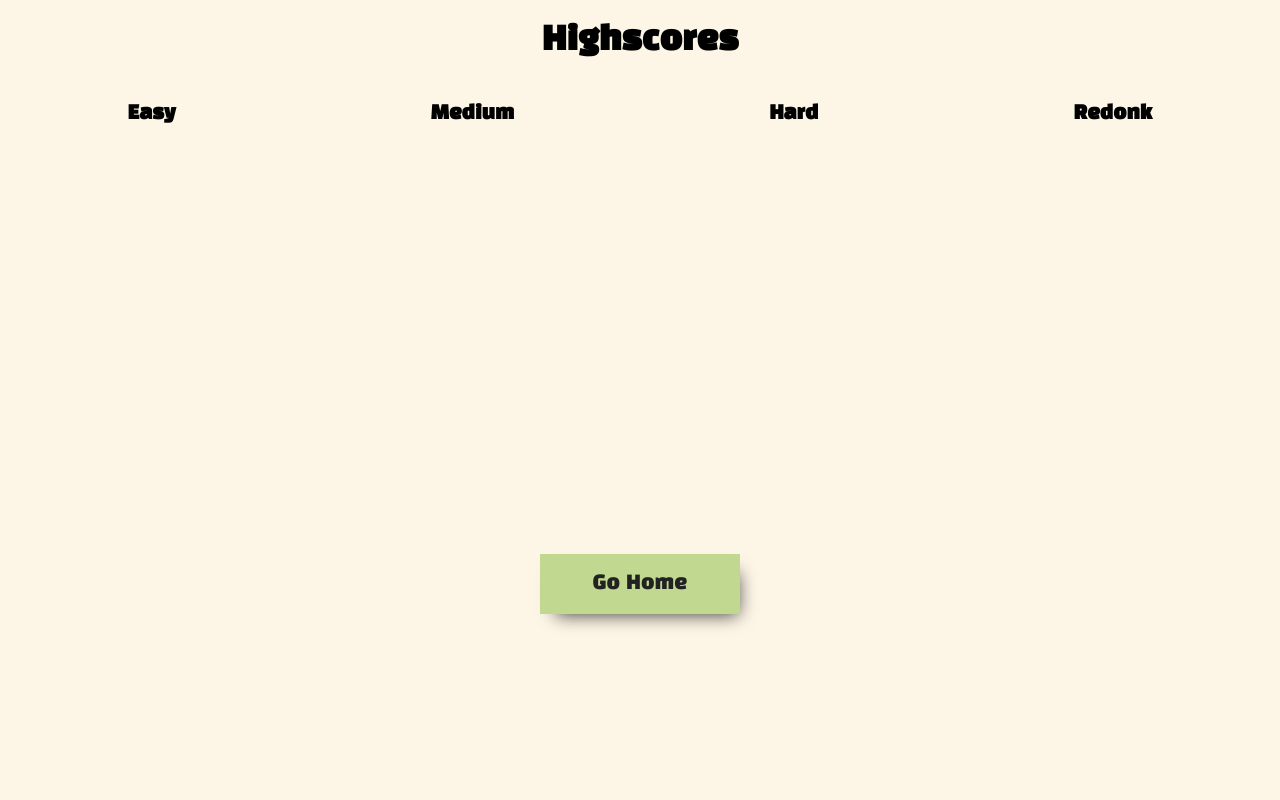
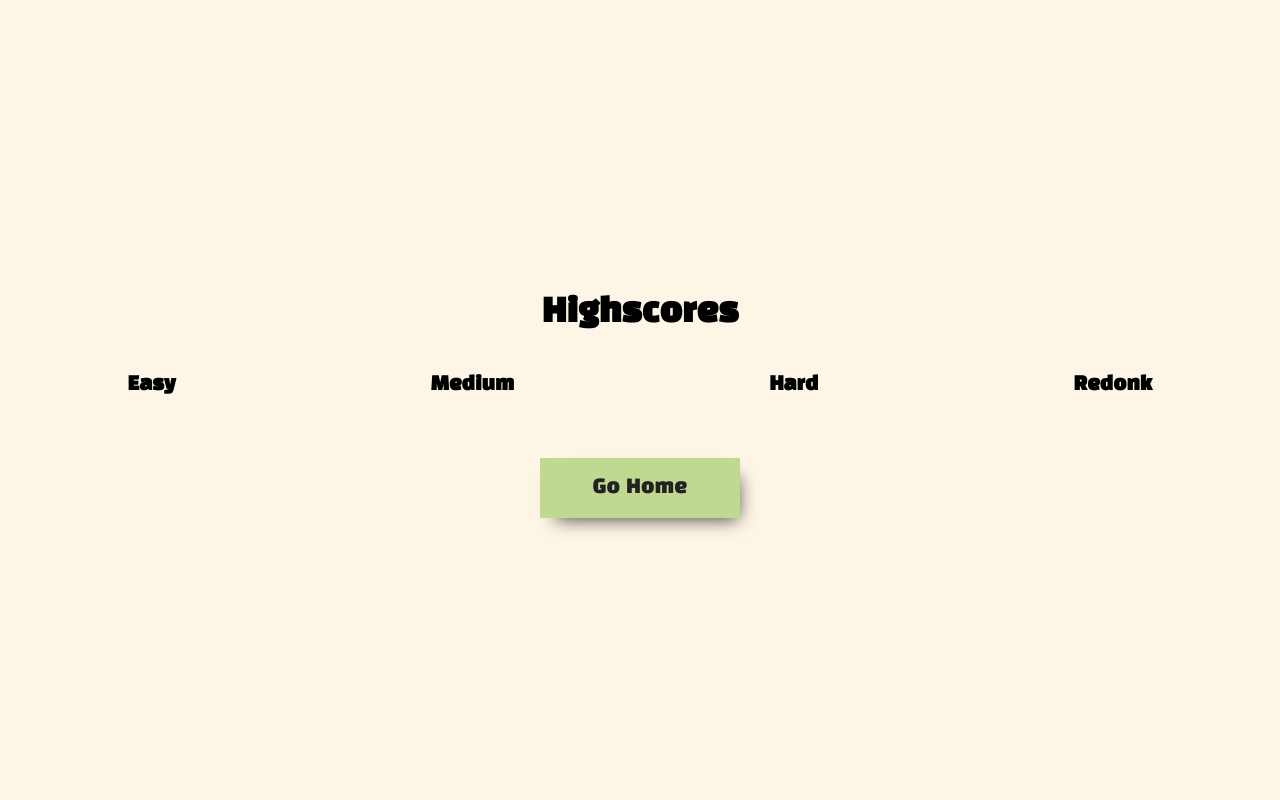
Before and after one commit to Raademar/simple-memory, a Node server app: page /highscore in a window 1280 px wide. Run offline with Node 20, Linux system fonts and the light colour scheme; data that the repository does not hold is empty; some libraries are stand-ins or nearby versions.

Commit message:
changed styling of highscores.

```diff
--- a/public/stylesheets/style.css
+++ b/public/stylesheets/style.css
@@ -171,12 +171,12 @@ button:hover {
 	flex-direction: column;
 	justify-content: center;
 	align-content: center;
+	height: 100vh;
 }
 .highscore-site-container h1 {
 	align-self: center;
 }
 .highscore-container {
-	height: 50vh;
 	width: 100vw;
 	display: flex;
 	justify-content: space-around;
```
